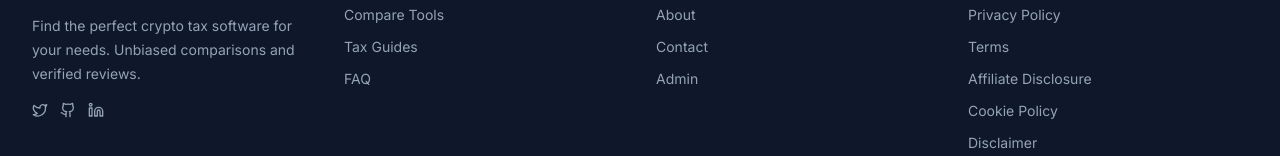
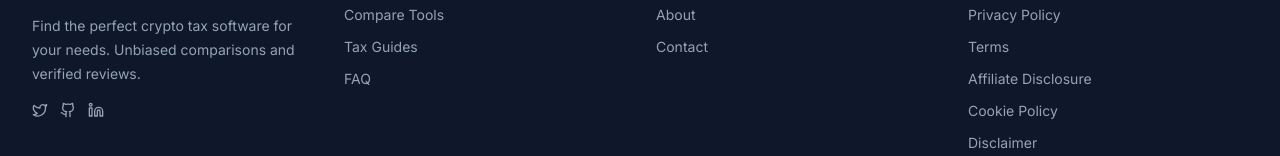
Before and after one commit to attaluriab03/Taxpicker, a Next.js app: page / in a window 1280 px wide. Shown: the part 2378-2534 px from the top of the page. Built offline with nearby package versions, Linux system fonts and the light colour scheme; no server answers; the database is empty.

Commit message:
removed admin from public-facing website, creating subdomain

```diff
--- a/components/layout/Footer.tsx
+++ b/components/layout/Footer.tsx
@@ -12,7 +12,7 @@ const productLinks = [
 const companyLinks = [
   { href: '/about', label: 'About' },
   { href: '/faq', label: 'Contact' },
-  { href: '/admin', label: 'Admin' },
+  // { href: '/admin', label: 'Admin' }, remove Admin link from public-facing website, create subdomain
 ]
 
 const complianceLinks = [
```
